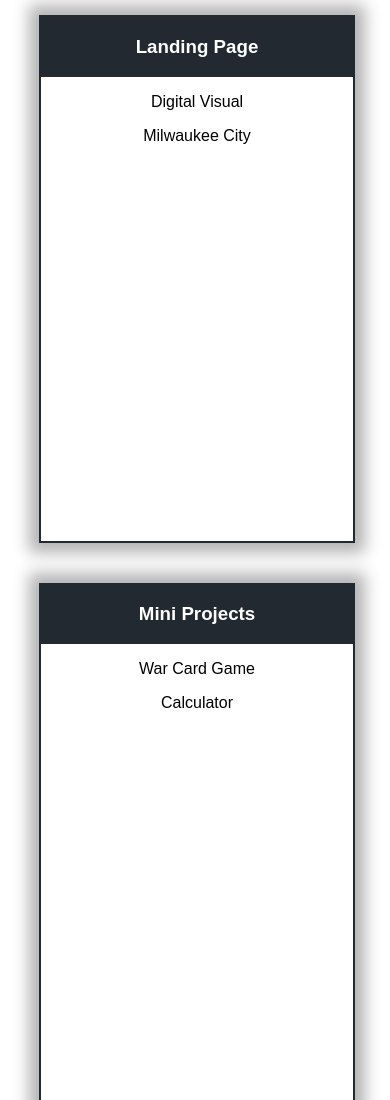
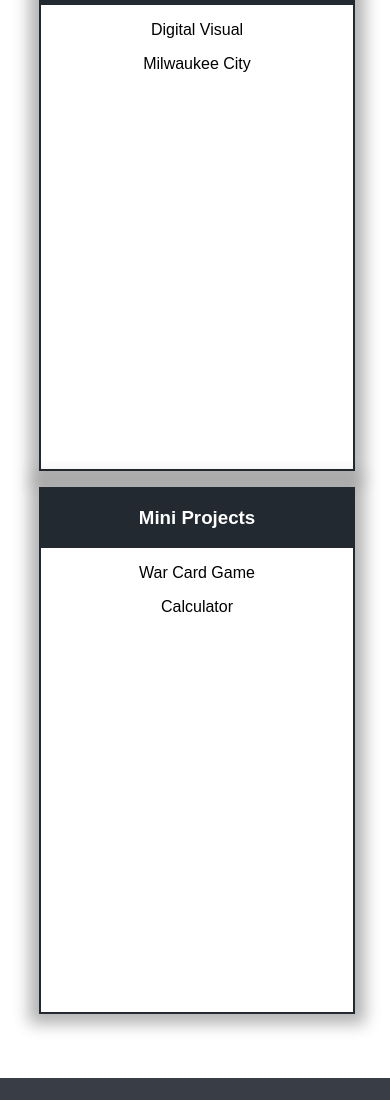
Before and after one commit to vsvang87/Portfolio_Website_2, a website: page index.html in a window 390 px wide. Shown: the part 2602-3702 px from the top of the page. Drawn offline with Linux system fonts and the light colour scheme.

Commit message:
11/3/22 third update

```diff
--- a/css/stylesheet.css
+++ b/css/stylesheet.css
@@ -238,12 +238,15 @@ width: 100%;
   }
   .project-column {
     width: 100%;
-    margin-bottom: 2.5rem;
-
+    margin-bottom: 1rem;
   }
 }
-@media (max-width:420px){
+@media (max-width:500px){
   .skill-column p {
     font-size: 0.7rem;
   }
+  .project-section {
+    margin-top: 0;
+    padding-top: 0;
+  }
 }
--- a/index.html
+++ b/index.html
@@ -128,7 +128,7 @@
                 </p>
               </div>
             </div>
-            <div class="html-Promotional project-column">
+            <div class="landing-page project-column">
               <div class="background-title">
                 <h3>Landing Page</h3>
               </div>
@@ -143,7 +143,7 @@
                 </p>
               </div>
             </div>
-            <div class="landing-page project-column">
+            <div class="javascript project-column">
               <div class="background-title">
                 <h3>Mini Projects</h3>
               </div>
```
